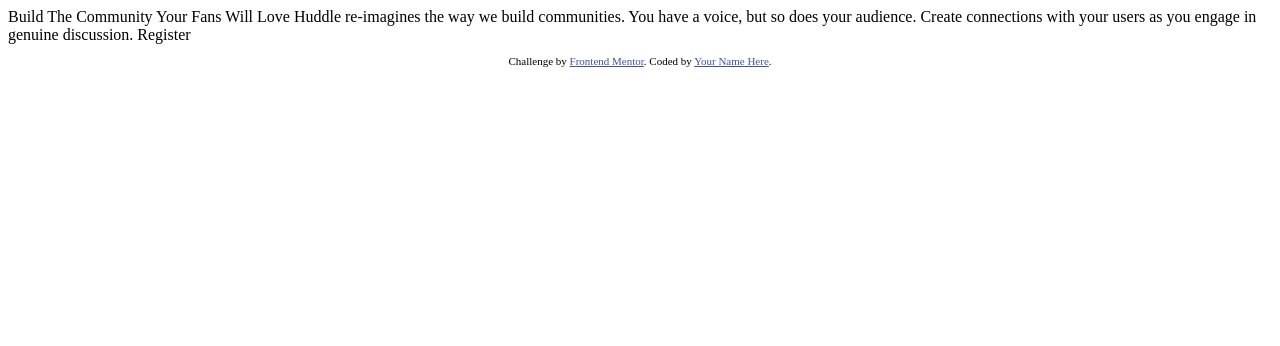
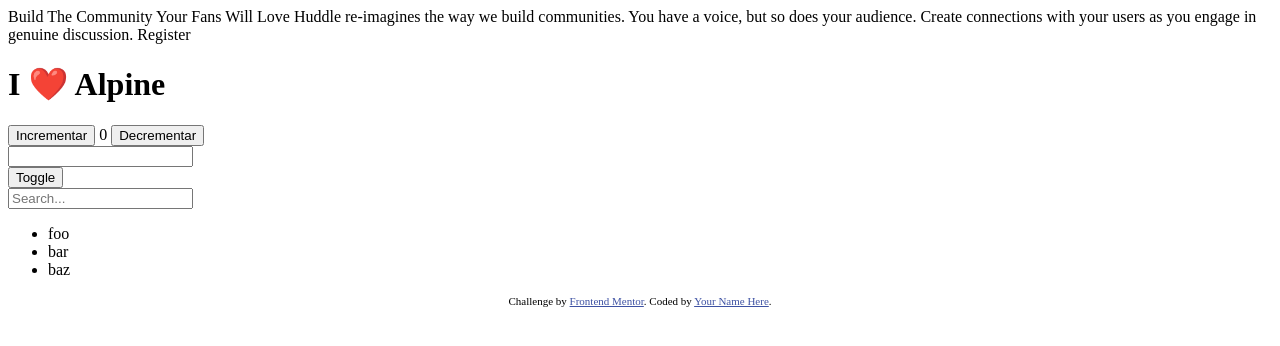
Before and after one commit to Rubendvb/huddle-landing-page-with-single-introductory-section-master, a plain HTML site: page index.html in a window 1280 px wide. Drawn offline with nearby package versions, Linux system fonts and the light colour scheme.

Commit message:
Estruturando arquivos

```diff
--- a/index.html
+++ b/index.html
@@ -1,32 +1,86 @@
 <!DOCTYPE html>
 <html lang="en">
   <head>
-  <meta charset="UTF-8">
-  <meta name="viewport" content="width=device-width, initial-scale=1.0"> <!-- displays site properly based on user's device -->
+    <meta charset="UTF-8" />
+    <meta name="viewport" content="width=device-width, initial-scale=1.0" />
+    <!-- displays site properly based on user's device -->
 
-  <link rel="icon" type="image/png" sizes="32x32" href="./images/favicon-32x32.png">
+    <link
+      rel="icon"
+      type="image/png"
+      sizes="32x32"
+      href="./images/favicon-32x32.png"
+    />
 
-  <title>Frontend Mentor | Huddle landing page with single introductory section</title>
+    <title>
+      Frontend Mentor | Huddle landing page with single introductory section
+    </title>
 
     <!-- Feel free to remove these styles or customise in your own stylesheet 👍 -->
     <style>
-    .attribution { font-size: 11px; text-align: center; }
-    .attribution a { color: hsl(228, 45%, 44%); }
+      .attribution {
+        font-size: 11px;
+        text-align: center;
+      }
+      .attribution a {
+        color: hsl(228, 45%, 44%);
+      }
     </style>
+
+    <script
+      defer
+      src="https://unpkg.com/alpinejs@3.x.x/dist/cdn.min.js"
+    ></script>
   </head>
   <body>
+    Build The Community Your Fans Will Love Huddle re-imagines the way we build
+    communities. You have a voice, but so does your audience. Create connections
+    with your users as you engage in genuine discussion. Register
 
-  Build The Community Your Fans Will Love
+    <h1 x-data="{ message: 'I ❤️ Alpine' }" x-text="message"></h1>
 
-  Huddle re-imagines the way we build communities. You have a voice, but so does your audience.
-  Create connections with your users as you engage in genuine discussion.
+    <div x-data="{count: 0}">
+      <button x-on:click="count++">Incrementar</button>
+      <span x-text="count"></span>
+      <button x-on:click="count--">Decrementar</button>
+    </div>
 
-  Register
+    <input type="text" @keyup.shift.enter="alert('Submitted!')" />
+
+    <div x-data="{ open: false }">
+      <button @click="open = ! open">Toggle</button>
+
+      <div x-show="open" @click.outside="open = false">Contents...</div>
+    </div>
+
+    <div
+      x-data="{
+        search: '',
+
+        items: ['foo', 'bar', 'baz'],
+
+        get filteredItems() {
+            return this.items.filter(
+                i => i.startsWith(this.search)
+            )
+        }
+    }"
+    >
+      <input x-model="search" placeholder="Search..." />
+
+      <ul>
+        <template x-for="item in filteredItems" :key="item">
+          <li x-text="item"></li>
+        </template>
+      </ul>
+    </div>
 
     <footer>
       <p class="attribution">
-      Challenge by <a href="https://www.frontendmentor.io?ref=challenge" target="_blank">Frontend Mentor</a>.
-      Coded by <a href="#">Your Name Here</a>.
+        Challenge by
+        <a href="https://www.frontendmentor.io?ref=challenge" target="_blank"
+          >Frontend Mentor</a
+        >. Coded by <a href="#">Your Name Here</a>.
       </p>
     </footer>
   </body>
```
Also changed, not shown: src/assets/design/active-states.jpg (renamed from design/active-states.jpg), src/assets/design/desktop-design.jpg (renamed from design/desktop-design.jpg), src/assets/design/desktop-preview.jpg (renamed from design/desktop-preview.jpg), src/assets/design/mobile-design.jpg (renamed from design/mobile-design.jpg), src/assets/images/bg-desktop.svg (renamed from images/bg-desktop.svg), src/assets/images/bg-mobile.svg (renamed from images/bg-mobile.svg), src/assets/images/favicon-32x32.png (renamed from images/favicon-32x32.png), src/assets/images/illustration-mockups.svg (renamed from images/illustration-mockups.svg), src/assets/images/logo.svg (renamed from images/logo.svg). Lines whose indentation alone changed are shown as unchanged.
